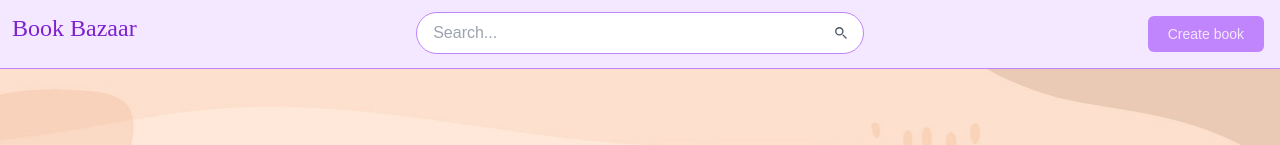
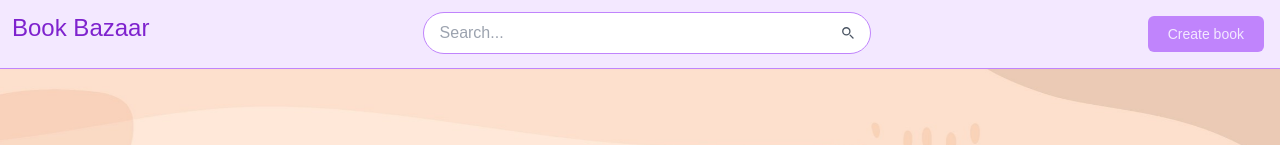
Before and after one commit to simran-summan/Book-store-app, a React (Vite) app: page / in a window 1280 px wide. Shown: the top 145 px of the page. Built offline with nearby package versions, Linux system fonts and the light colour scheme; no server answers.

Commit message:
changed font

```diff
--- a/src/Component/Navbar.jsx
+++ b/src/Component/Navbar.jsx
@@ -8,7 +8,7 @@ function Navbar({ query ,setQuery , color}) {
   return (
     <div className={`bg-${color} p-3 flex justify-between shadow-sm shadow-purple-200 font-serif border-b border-purple-400 hind-medium w-full`}
     >
-      <Link to={`/`} className='text-sm xl:text-2xl font-semibold text-purple-700 playwrite-cz hover:text-purple-500'>Book Bazaar</Link>
+      <Link to={`/`} className='text-sm xl:text-2xl hind-regular font-semibold text-purple-700 hover:text-purple-500'>Book Bazaar</Link>
       <SearchBar setQuery= {setQuery} query={query}/>
       <Link to={`/create`} className='text-xs md:text-sm lg:text-sm bg-purple-400 px-1 xl:px-5 py-2 lg:py-2 m-1 rounded-md text-purple-100 hover:text-yellow-300 duration-300 text-nowrap'>Create book</Link>
     </div>
--- a/src/Component/Pagination.jsx
+++ b/src/Component/Pagination.jsx
@@ -8,7 +8,7 @@ const Pagination = ({ totalPage, paginate, currentPage }) => {
     }
     return (
         <div>
-                <ul className='flex gap-[3px] md:gap-3 lg:gap-3 justify-center bg-purple-700 py-3 border-b'>
+                <ul className='flex flex-wrap gap-[3px] md:gap-3 lg:gap-3 justify-center bg-purple-700 py-3 border-b'>
                                 {currentPage > 0 && (
                                     <div
                                         className='bg-purple-300 hover:bg-purple-200 pt-[7px] px-2 rounded-full duration-200'
```
